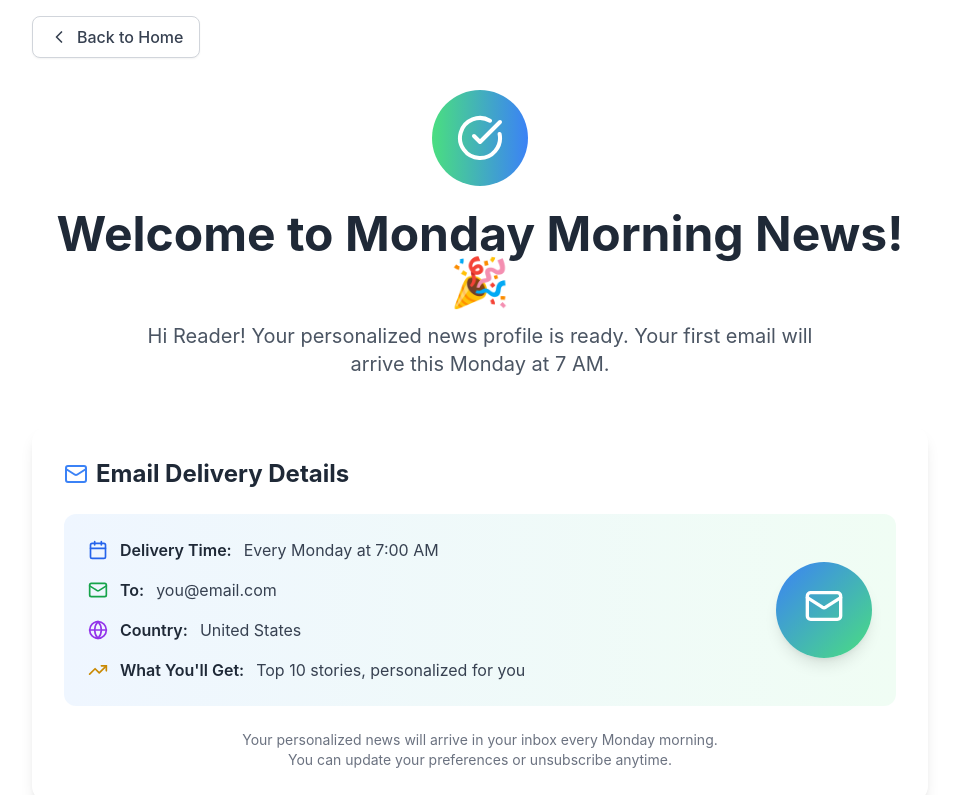
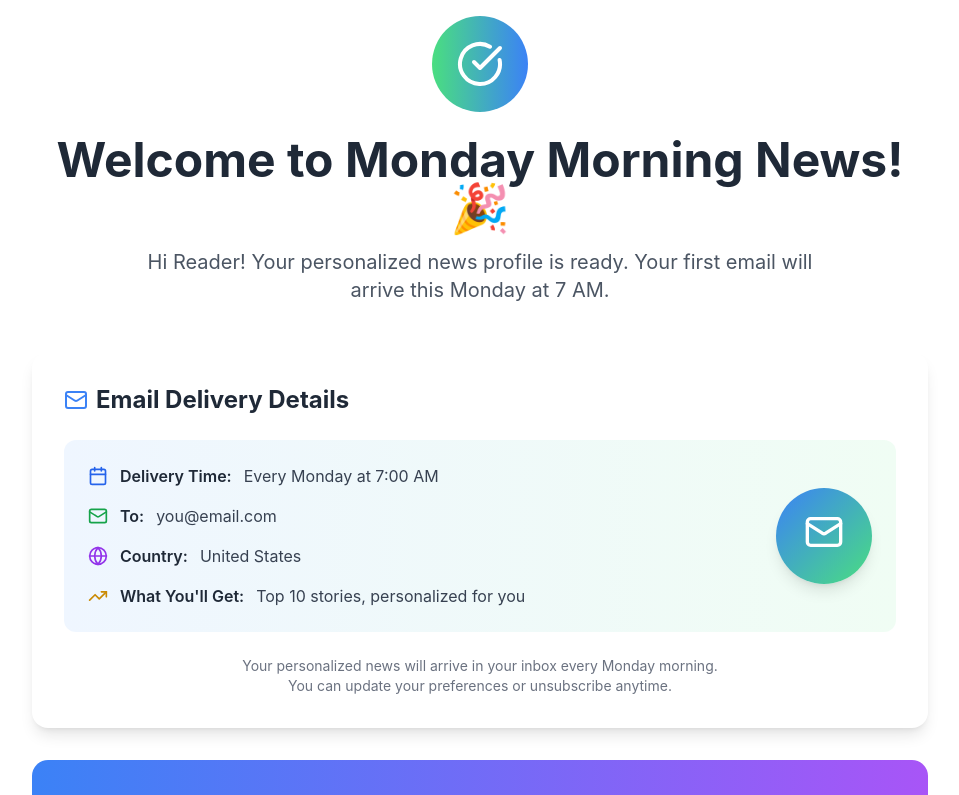
Before and after one commit to MubasharNazir/smartbrief, a React (Create React App) app: page /confirmation in a window 1280 px wide. Shown: the top 795 px of the page, without its empty margins (160-1119 px from the left). Built offline with nearby package versions, Linux system fonts and the light colour scheme.

Commit message:
Update App.js and other changes

```diff
--- a/src/pages/Assessment.jsx
+++ b/src/pages/Assessment.jsx
@@ -449,13 +449,13 @@ const renderQuestion = () => {
       <div className="max-w-4xl mx-auto">
         {/* Back Navigation */}
         <div className="mb-6">
-          <button
+          {/* <button
             onClick={prevStep}
             className="flex items-center gap-2 px-4 py-2 rounded-lg border border-gray-300 bg-white hover:bg-gray-50 text-gray-700 font-medium shadow-sm transition-all duration-200 hover:shadow-md"
           >
             <ChevronLeft className="w-5 h-5" />
             Back to Home
-          </button>
+          </button> */}
         </div>
 
         {/* Progress bar */}
--- a/src/pages/Confirmation.jsx
+++ b/src/pages/Confirmation.jsx
@@ -15,13 +15,13 @@ const Confirmation = () => {
   return (
     <div className="min-h-screen bg-white p-4">
       <div className="max-w-4xl mx-auto">
-        <button
+        {/* <button
           onClick={() => navigate('/')}
           className="flex items-center gap-2 mb-8 px-4 py-2 rounded-lg border border-gray-300 bg-white hover:bg-gray-50 text-gray-700 font-medium shadow-sm"
         >
           <ChevronLeft className="w-5 h-5" />
           Back to Home
-        </button>
+        </button> */}
         {/* Success Header */}
         <div className="text-center mb-12">
           <div className="w-24 h-24 bg-gradient-to-r from-green-400 to-blue-500 rounded-full mx-auto mb-6 flex items-center justify-center">
--- a/src/pages/SampleIssue.jsx
+++ b/src/pages/SampleIssue.jsx
@@ -8,13 +8,13 @@ const SampleIssue = () => {
   return (
     <div className="min-h-screen bg-white p-4">
       <div className="max-w-3xl mx-auto">
-        <button
+        {/* <button
           onClick={() => navigate('/')}
           className="flex items-center gap-2 mb-8 px-4 py-2 rounded-lg border border-gray-300 bg-white hover:bg-gray-50 text-gray-700 font-medium shadow-sm"
         >
           <ChevronLeft className="w-5 h-5" />
           Back to Home
-        </button>
+        </button> */}
         <div className="text-center mb-10">
           <div className="w-24 h-24 bg-gradient-to-r from-blue-400 to-purple-500 rounded-full mx-auto mb-6 flex items-center justify-center">
             <Mail className="w-12 h-12 text-white" />
```
